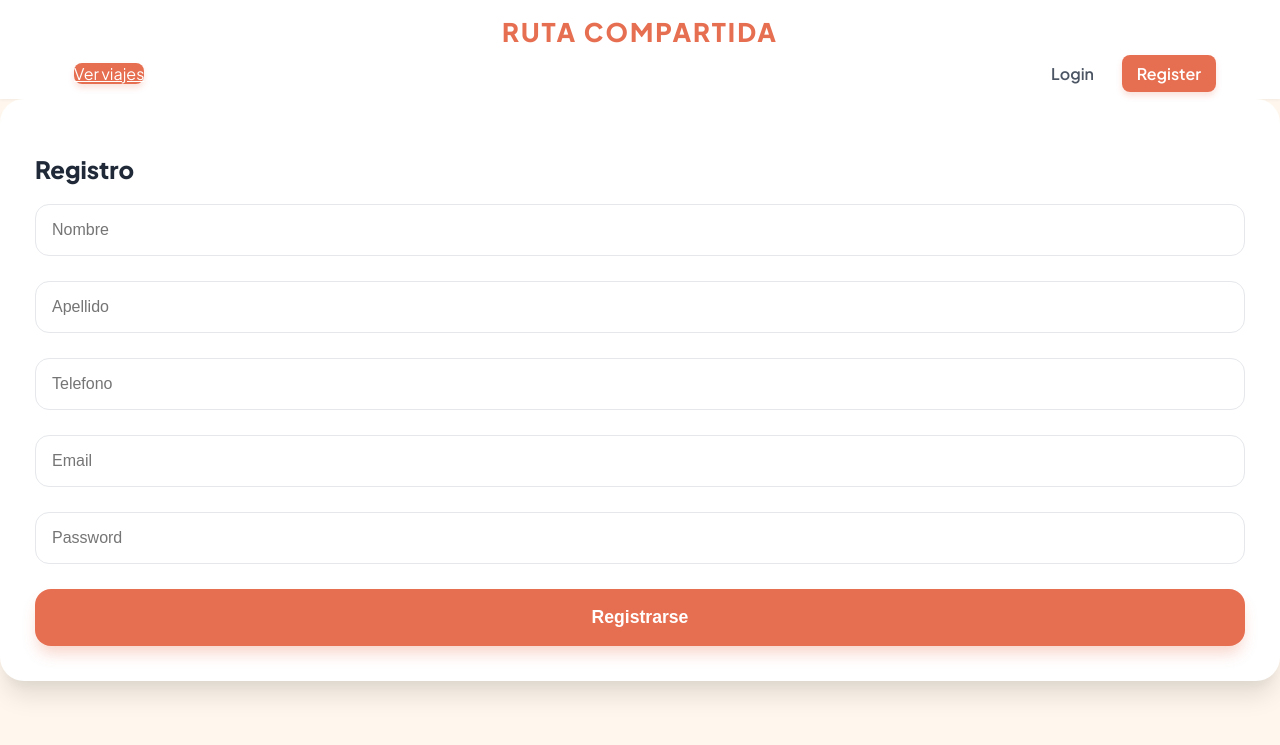
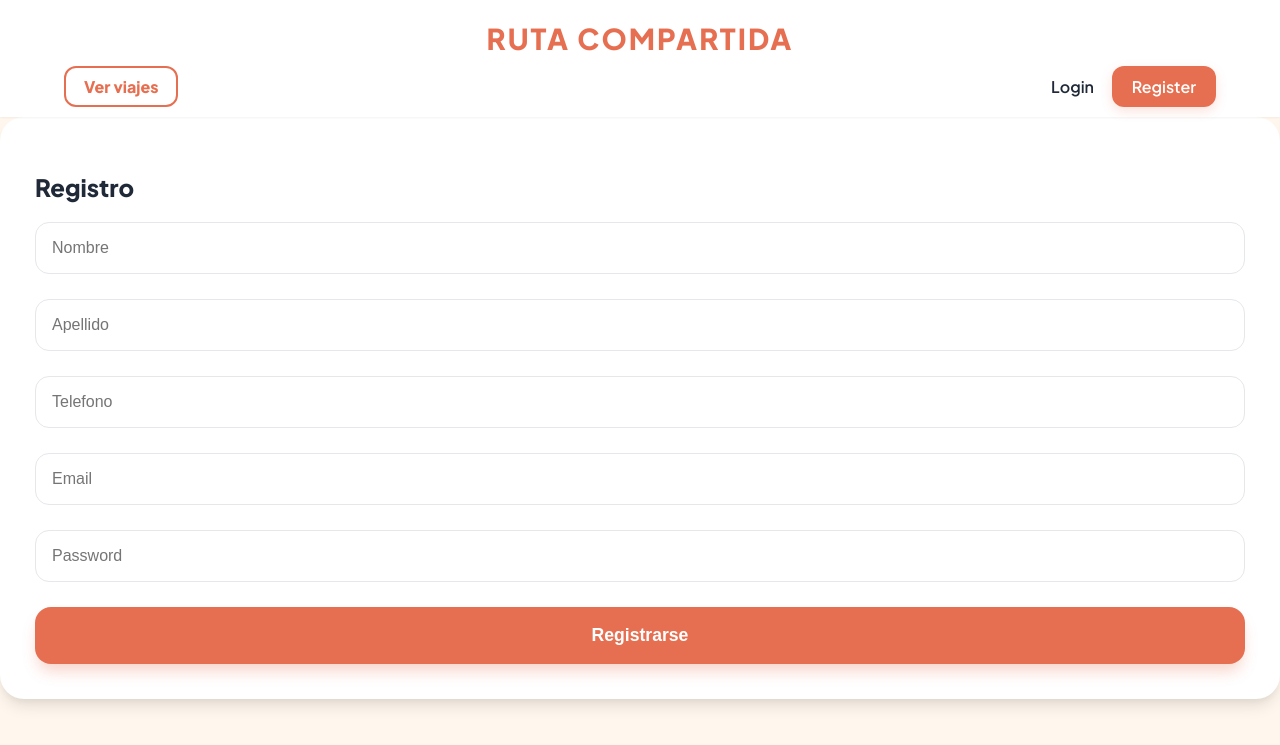
Before and after one commit to FrancoCastrillo1/app-viajes, a Flask app: page /register in a window 1280 px wide. Shown: the top 745 px of the page. Run offline with Flask 3, Linux system fonts and the light colour scheme; some libraries are stand-ins or nearby versions.

Commit message:
Update style.css

```diff
--- a/static/style.css
+++ b/static/style.css
@@ -1,18 +1,19 @@
 @import url('https://fonts.googleapis.com/css2?family=Plus+Jakarta+Sans:wght@400;600;800&display=swap');
 
 :root {
-    --primary: #E76F51;
+    --primary: #E76F51; /* Terracota */
     --primary-light: #F4A261;
     --accent: #264653;
-    --bg-cream: #FFF7ED;
+    --bg-cream: #FFF7ED; /* Crema cálido */
     --white: #ffffff;
     --text-main: #1F2937;
-    --shadow-lg: 0 20px 25px -5px rgba(0, 0, 0, 0.1), 0 10px 10px -5px rgba(0, 0, 0, 0.04);
+    --shadow-sm: 0 1px 2px 0 rgba(0, 0, 0, 0.05);
+    --shadow-lg: 0 10px 15px -3px rgba(0, 0, 0, 0.1), 0 4px 6px -2px rgba(0, 0, 0, 0.05);
 }
 
 body {
     font-family: 'Plus Jakarta Sans', sans-serif;
-    background-color: var(--bg-cream);
+    background-color: var(--bg-cream); /* Fondo cálido */
     margin: 0;
     color: var(--text-main);
 }
@@ -20,30 +21,30 @@ body {
 /* --- NAVBAR Y MENÚ CONDICIONAL --- */
 .navbar-pro {
     background: var(--white);
-    padding: 15px 0;
-    box-shadow: 0 1px 3px rgba(0,0,0,0.05);
+    padding: 20px 0; /* Más aire */
+    box-shadow: var(--shadow-sm);
     display: flex;
-    flex-direction: column; /* Apila el título sobre los botones */
+    flex-direction: column;
     align-items: center;
-    gap: 15px;
+    gap: 20px;
+    position: sticky;
+    top: 0;
+    z-index: 1000;
 }
 
-.nav-top-row {
-    width: 100%;
-    text-align: center;
-}
+.nav-top-row { width: 100%; text-align: center; }
 
 .nav-bottom-row {
     width: 90%;
     max-width: 1200px;
     display: flex;
-    justify-content: space-between; /* Separa Ver Viajes de Login/Register */
+    justify-content: space-between;
     align-items: center;
 }
 
 /* Título Central */
 .logo-text {
-    font-size: 1.6rem;
+    font-size: 1.8rem;
     font-weight: 800;
     color: var(--primary);
     text-decoration: none;
@@ -53,18 +54,17 @@ body {
 /* Botones de Login y Register (Mejorados) */
 .nav-link-auth {
     text-decoration: none;
-    color: #4B5563;
+    color: var(--text-main);
     font-weight: 600;
     padding: 8px 15px;
-    transition: 0.3s;
 }
 
 .btn-register {
     background-color: var(--primary);
     color: white !important;
-    border-radius: 8px;
-    margin-left: 10px;
-    box-shadow: 0 4px 6px rgba(231, 111, 81, 0.2);
+    border-radius: 12px;
+    padding: 10px 20px;
+    box-shadow: 0 4px 12px rgba(231, 111, 81, 0.2);
 }
 
 .btn-register:hover {
@@ -73,12 +73,51 @@ body {
 }
 
 .nav-link-simple {
-   background-color: var(--primary);
+    text-decoration: none;
+    background-color: transparent !important; /* Sin fondo sólido */
+    color: var(--primary) !important;
+    border: 2px solid var(--primary); /* Estilo outline */
+    padding: 8px 18px;
+    border-radius: 12px;
+    font-weight: 700;
+    transition: 0.3s;
+    box-shadow: none !important;
+}
+.nav-link-simple:hover {
+    background-color: var(--primary) !important;
     color: white !important;
-    border-radius: 8px;
-    margin-left: 10px;
-    box-shadow: 0 4px 6px rgba(231, 111, 81, 0.2);
 }
+
+/* --- CARDS DE VIAJES (Separación y estilo) --- */
+.card {
+    background: var(--white);
+    padding: 30px;
+    border-radius: 24px;
+    box-shadow: var(--shadow-lg);
+    margin-bottom: 40px; /* MÁS SEPARACIÓN ENTRE VIAJES */
+    border: 1px solid rgba(0,0,0,0.02);
+    transition: transform 0.3s ease;
+}
+
+.card:hover {
+    transform: translateY(-5px);
+}
+
+/* --- BOTÓN RESERVAR (Más llamativo) --- */
+.card button {
+    background: linear-gradient(135deg, var(--primary-light), var(--primary));
+    color: white;
+    border: none;
+    padding: 16px;
+    border-radius: 16px;
+    font-weight: 800;
+    font-size: 1rem;
+    cursor: pointer;
+    transition: 0.3s;
+}
+
+
+
 
 /* Estilo para el botón de hamburguesa cuando estás logueado */
 .openbtn {
```
